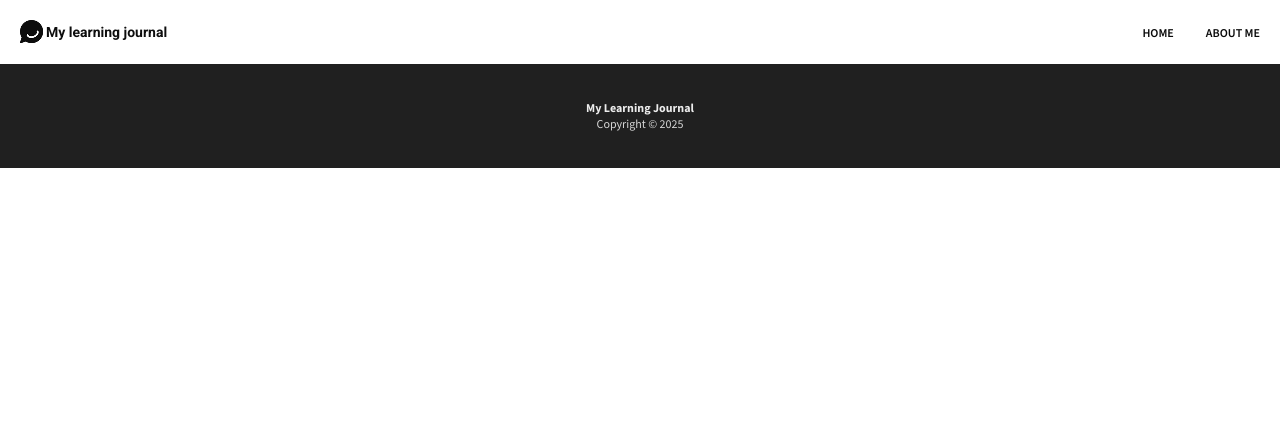
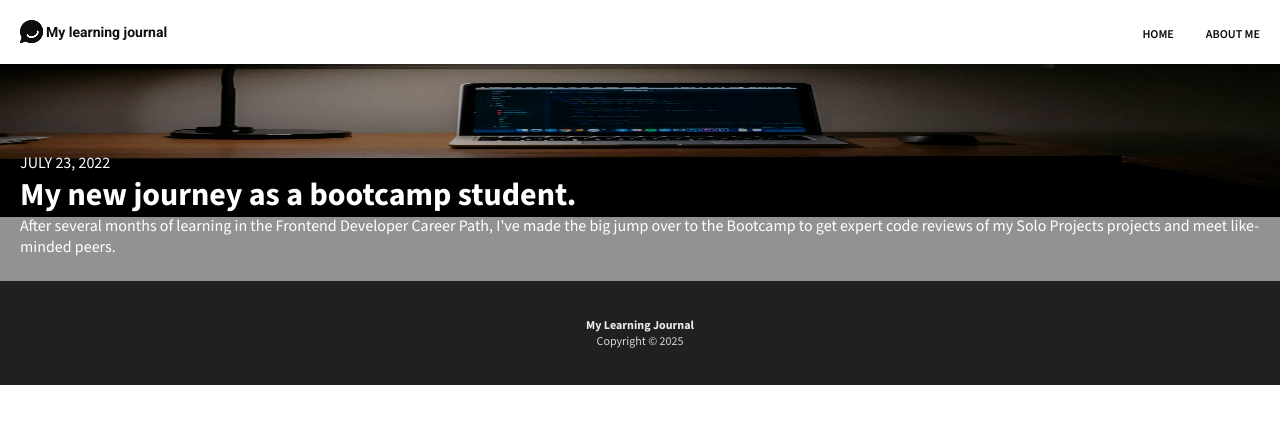
Before and after one commit to IanMacSpence/20250621-scrimba-learning-journal, a plain HTML site: page index.html in a window 1280 px wide. Drawn offline with nearby package versions, Linux system fonts and the light colour scheme.

Commit message:
Added featured post section

```diff
--- a/index.css
+++ b/index.css
@@ -8,6 +8,10 @@
   box-sizing: border-box;
   margin: 0;
   padding: 0;
+}
+
+body {
+  font-family: "Source Sans 3", sans-serif;
 }
 
 /* =================
@@ -61,7 +65,6 @@ header nav ul li a {
   color: #090909;
   font-size: 0.75rem;
   font-weight: 600;
-  font-family: "Source Sans 3", sans-serif;
 }
 
 /* =================
@@ -71,7 +74,40 @@ header nav ul li a {
 /* =================
     Featured Post
    ================= */
+.featured-post {
+  background: linear-gradient(
+      0deg,
+      rgba(0, 0, 0, 0.31) 0%,
+      rgba(0, 0, 0, 0.31) 100%
+    ),
+    url("./img/hero-img.png") lightgray 0px -255.741px / 100% 188.396% no-repeat;
+  /* background-size: cover; */
+  color: #fff;
+  padding-top: 5.5em;
+  padding-bottom: 1.5em;
+}
 
+background: linear-gradient(
+    0deg,
+    rgba(0, 0, 0, 0.31) 0%,
+    rgba(0, 0, 0, 0.31) 100%
+  ),
+  url(<path-to-image>) lightgray 0px -255.741px / 100% 188.396% no-repeat;
+
+.featured-date {
+  color: #fff;
+  font-size: 0.75rem;
+}
+
+.featured-post h1 {
+  font-size: 2rem;
+  font-weight: 700;
+}
+
+.featured-description {
+  color: #fff;
+  font-size: 1rem;
+}
 /* =================
     Articles
    ================= */
@@ -82,7 +118,6 @@ header nav ul li a {
 footer {
   background: #202020;
   text-align: center;
-  font-family: "Source Sans 3", sans-serif;
   font-size: 0.75rem;
   font-weight: 700;
   padding-top: 3em;
--- a/index.html
+++ b/index.html
@@ -28,8 +28,16 @@
         </ul>
       </nav>
     </header>
-    <main class="container">
-      <section class="featured-post"></section>
+    <main>
+      <section class="featured-post container">
+        <p class="featured-date">JULY 23, 2022</p>
+        <h1>My new journey as a bootcamp student.</h1>
+        <p class="featured-description">
+          After several months of learning in the Frontend Developer Career
+          Path, I've made the big jump over to the Bootcamp to get expert code
+          reviews of my Solo Projects projects and meet like-minded peers.
+        </p>
+      </section>
       <section class="articles-container"></section>
     </main>
     <footer class="container">
```
